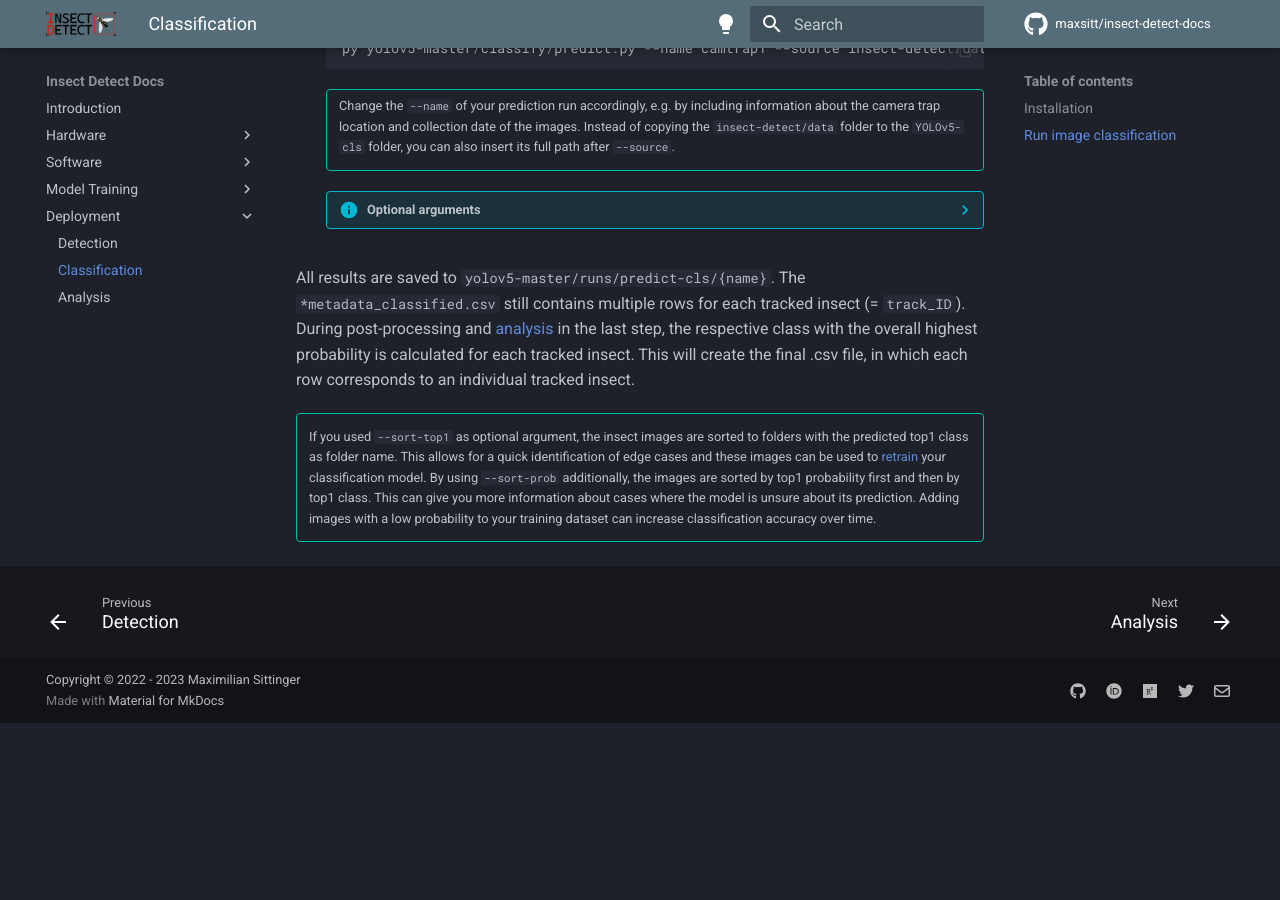
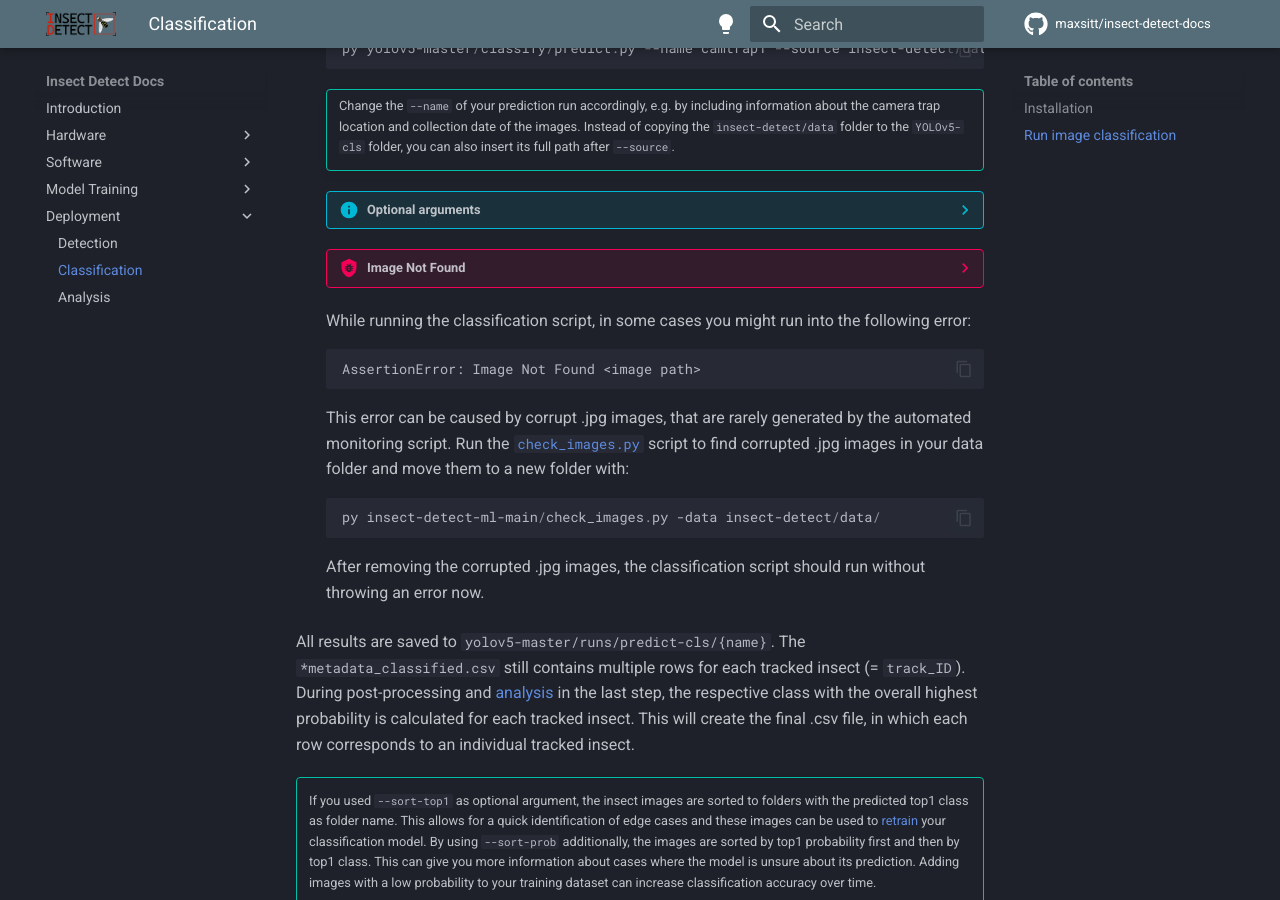
Before and after one commit to maxsitt/insect-detect-docs, an MkDocs documentation site: the page built from docs/deployment/classification.md, in a window 1280 px wide and 900 px high, scrolled down 1348 px. Built offline with MkDocs 1.6.1 and Material for MkDocs 9.7.7, drawn with Linux system fonts in a browser that asks for light colours; comment, search, counter and statistics services are not loaded; before the commit the page ends 2071 px from its top, so only the background shows below that.

Commit message:
Update classification.md
Add info about how to deal with "Image Not Found" error.

````diff
--- a/docs/deployment/classification.md
+++ b/docs/deployment/classification.md
@@ -139,6 +139,27 @@ and add the prediction results to the merged metadata .csv files.
         - `--save-txt` to save the classification results to individual .txt files
           for each image
 
+    ??? bug "Image Not Found"
+
+    While running the classification script, in some cases
+    you might run into the following error:
+
+    ``` bash
+    AssertionError: Image Not Found <image path>
+    ```
+
+    This error can be caused by corrupt .jpg images, that are rarely
+    generated by the automated monitoring script. Run the
+    [`check_images.py`](https://github.com/maxsitt/insect-detect-ml/blob/main/check_images.py){target=_blank}
+    script to find corrupted .jpg images in your data folder and move them to a new folder with:
+
+    ``` powershell
+    py insect-detect-ml-main/check_images.py -data insect-detect/data/
+    ```
+
+    After removing the corrupted .jpg images, the classification script should
+    run without throwing an error now.
+
 All results are saved to `yolov5-master/runs/predict-cls/{name}`. The
 `*metadata_classified.csv` still contains multiple rows for each
 tracked insect (= `track_ID`). During post-processing and [analysis](analysis.md){target=_blank}
````
